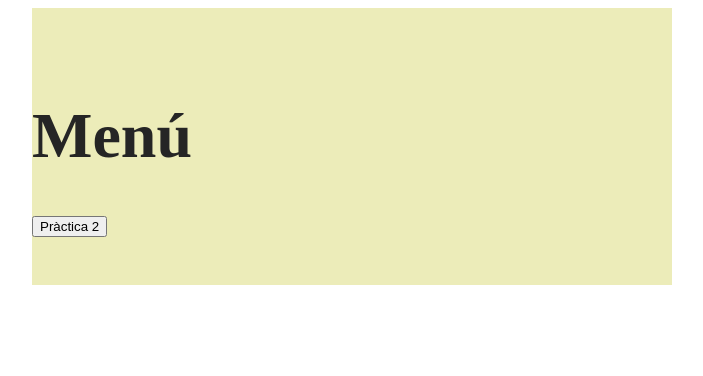
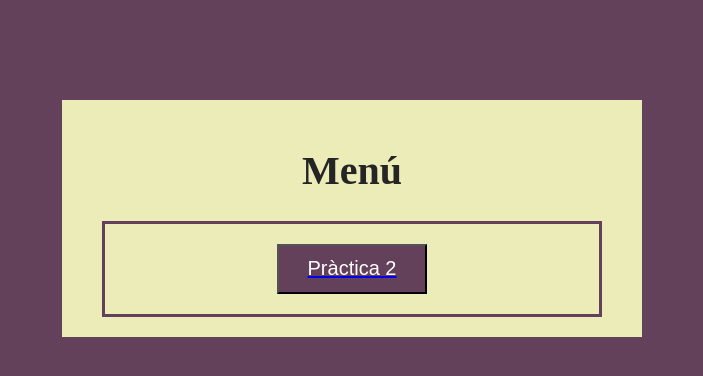
Before and after one commit to u1973244/p_individual, a plain HTML site: page index.html in a window 1280 px wide. Shown: the whole page, without its empty margins (288-991 px from the left). Drawn offline with Linux system fonts and the light colour scheme.

Commit message:
Update main.css

```diff
--- a/pi_2/styles/main.css
+++ b/pi_2/styles/main.css
@@ -1,3 +1,7 @@
+body{
+	background-color: rgb(100, 65, 90);
+}
+
 #title{
 	font-size: 26px;
 	line-height: 75px;
@@ -30,17 +34,45 @@ button.menu-object:hover:not(:active){
 }
 
 .menu{
-	width: 40rem;
+	margin-top: 100px;
+	width: 500px;
 	background-color: rgb(236, 236, 185);
 	color:rgb(37, 37, 37);
 	margin-left: auto;
 	margin-right: auto;
-	padding-top: 3rem;
-	padding-bottom: 3rem;
+	padding: 20px 40px;
+
 }
 
-.menu_titol{
-	font-size: 2rem;
+.menu_titol h1{
+	font-size: 40px;
+	text-align: center;
+}
+
+.menu_opcions{
+	margin-top: 20px;
+	border: 3px solid rgb(100, 65, 90);
+	padding: 20px;
+}
+
+.menu_opcions button{
+	display: block;
+	width: 150px;
+	height: 50px;
 	margin-left: auto;
 	margin-right: auto;
+	background-color: rgb(100, 65, 90);
+	color: white;
+	font-size: 20px;
 }
+
+.menu_opcions button:active{
+	background-color: rgb(58, 39, 53);
+}
+
+.menu_opcions button:hover:not(:active){
+	background-color: rgb(153, 87, 135);
+	width: 200px;
+	height: 70px;
+	font-size: 30px;
+}
```
